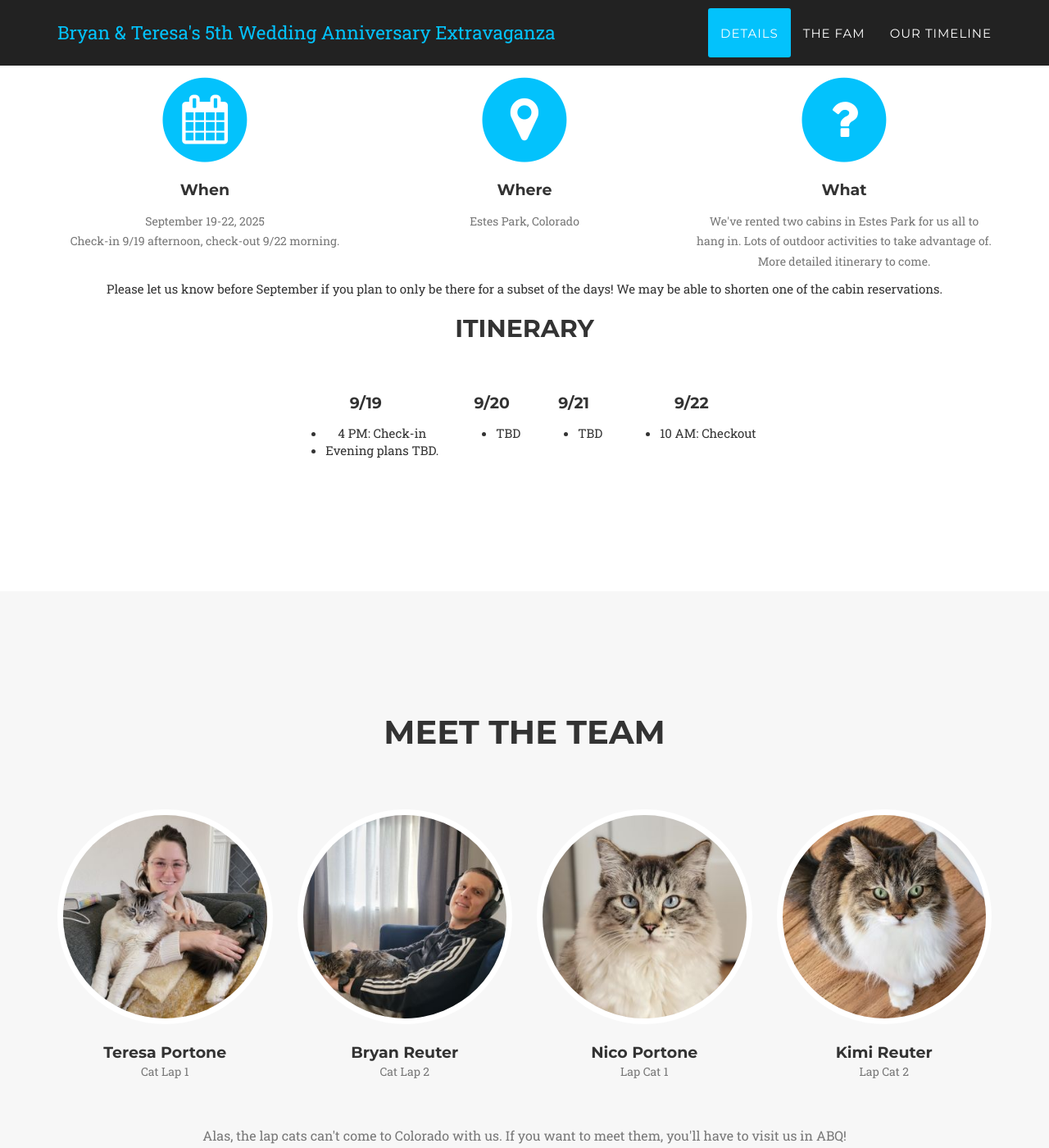
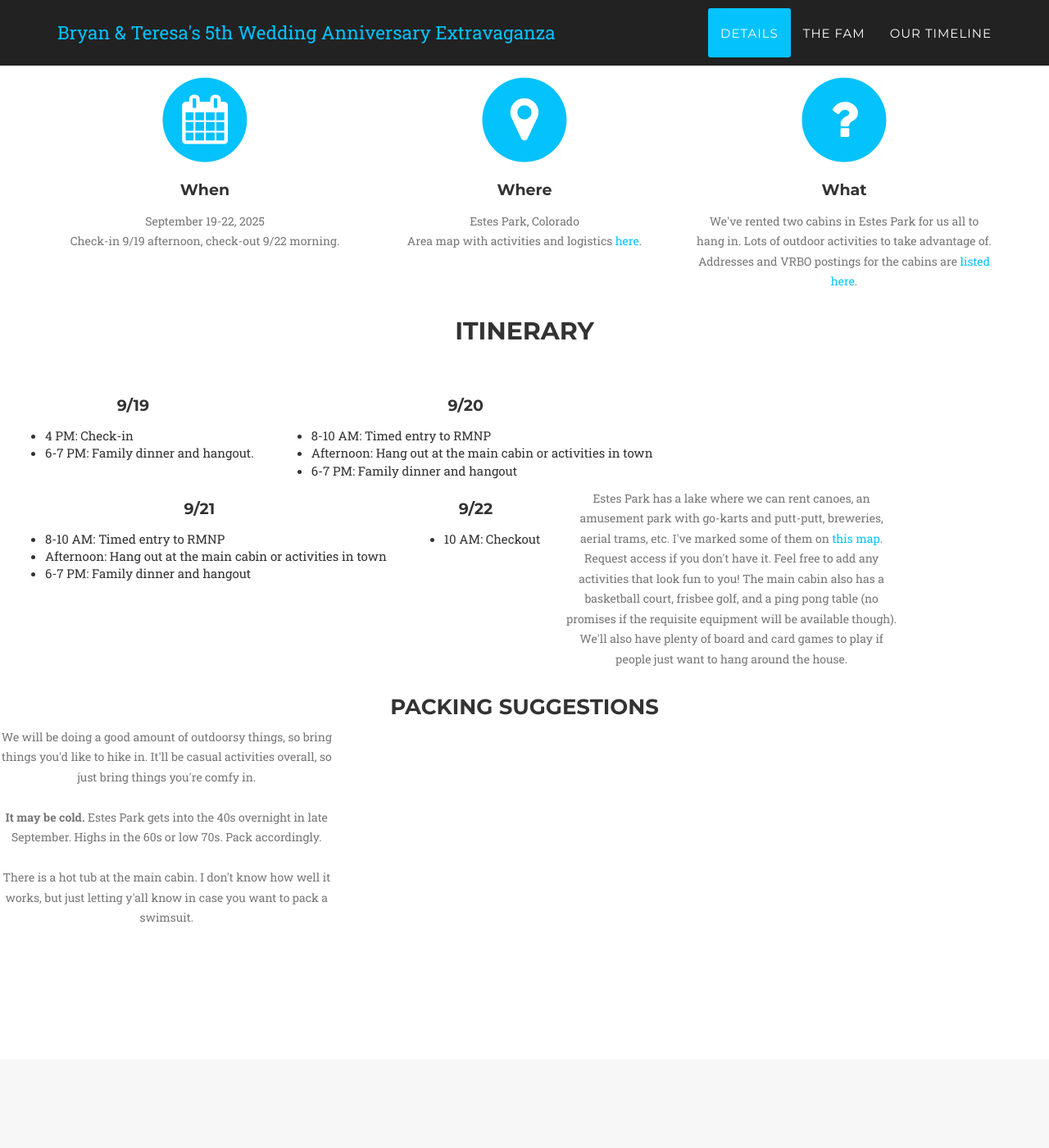
Before and after one commit to teresaportone/5years, a Jekyll site: the page built from index.html, in a window 1280 px wide and 1400 px high, scrolled down 915 px. Shown: the whole window at 82% size. Built offline with Jekyll 4.4.1, drawn with Linux system fonts in a browser that asks for light colours; some web fonts are replaced.

Commit message:
Updating with more details.

```diff
--- a/_includes/details.html
+++ b/_includes/details.html
@@ -26,7 +26,8 @@
                     </span>
                     <h4 class="service-heading">Where</h4>
                     <p class="text-muted">
-                        Estes Park, Colorado
+                        Estes Park, Colorado<br/>
+                        Area map with activities and logistics <a href="https://www.google.com/maps/d/edit?mid=1H7kfs-kU6sQ-eBDMw4ftUVqJ8ms7fJI&usp=sharing">here</a>.
                     </p>
                 </div>
                 <div class="col-md-4">
@@ -36,12 +37,9 @@
                     </span>
                     <h4 class="service-heading">What</h4>
                     <p class="text-muted">
-                        We've rented two cabins in Estes Park for us all to hang in. Lots of outdoor activities to take advantage of. More detailed itinerary to come.
+                        We've rented two cabins in Estes Park for us all to hang in. Lots of outdoor activities to take advantage of. Addresses and VRBO postings for the cabins are <a href="https://docs.google.com/document/d/1C8ObPEF_4iK_2hc4IcEXcn5NLzK1npDNdI76gfTrGNU/edit?usp=drive_link">listed here</a>.
                     </p>
                 </div>
-            </div>
-            <div class="row text-center">
-                Please let us know before September if you plan to only be there for a subset of the days! We may be able to shorten one of the cabin reservations.
             </div>
         </div>
         <div class="row">
@@ -53,35 +51,70 @@
             <div class="col-md-5">
                 <h4 class="service-heading">9/19</h4>
                 <p class="text-muted">
-                    <ul>
+                    <ul style="text-align: left;">
                         <li>4 PM: Check-in</li>
-                        <li>Evening plans TBD.</li>
+                        <li>6-7 PM: Family dinner and hangout.</li>
                     </ul>
                 </p>
             </div>
             <div class="col-md-5">
                 <h4 class="service-heading">9/20</h4>
                 <p class="text-muted">
-                    <ul>
-                        <li>TBD</li>
+                    <ul style="text-align: left;">
+                        <li>8-10 AM: Timed entry to RMNP</li>
+                        <li>Afternoon: Hang out at the main cabin or activities in town</li>
+                        <li>6-7 PM: Family dinner and hangout</li>
                     </ul>
                 </p>
             </div>
             <div class="col-md-5">
                 <h4 class="service-heading">9/21</h4>
                 <p class="text-muted">
-                    <ul>
-                        <li>TBD</li>
+                    <ul style="text-align:left;">
+                        <li>8-10 AM: Timed entry to RMNP</li>
+                        <li>Afternoon: Hang out at the main cabin or activities in town</li>
+                        <li>6-7 PM: Family dinner and hangout</li>
                     </ul>
                 </p>
             </div>
             <div class="col-md-5">
                 <h4 class="service-heading">9/22</h4>
                 <p class="text-muted">
-                    <ul>
+                    <ul style="text-align:left;">
                         <li>10 AM: Checkout</li>
                     </ul>
                 </p>
             </div>
+
+            <div class="row text-center">
+                <div class="col-md-4">
+                    <p class="text-muted">
+                        Estes Park has a lake where we can rent canoes, an amusement park with go-karts and putt-putt, breweries, aerial trams, etc. I've marked some of them on  <a href="https://www.google.com/maps/d/edit?mid=1H7kfs-kU6sQ-eBDMw4ftUVqJ8ms7fJI&usp=sharing">this map</a>.
+                        Request access if you don't have it.
+                        Feel free to add any activities that look fun to you!
+                        The main cabin also has a basketball court, frisbee golf, and a ping pong table (no promises if the requisite equipment will be available though).
+                        We'll also have plenty of board and card games to play if people just want to hang around the house.
+                    </p>
+                </div>
+            </div>
+        </div>
+        <div class="row">
+            <div class="col-lg-12 text-center">
+                <h3 class="section-heading">Packing suggestions</h3>
+            </div>
+        </div>
+        <div class="row text-center">
+            <div class="col-md-4">
+                <p class="text-muted">
+                    We will be doing a good amount of outdoorsy things, so bring things you'd like to hike in.
+                    It'll be casual activities overall, so just bring things you're comfy in.<br/><br/>
+                    <b>It may be cold.</b>
+                    Estes Park gets into the 40s overnight in late September.
+                    Highs in the 60s or low 70s.
+                    Pack accordingly.<br/><br/>
+                    There is a hot tub at the main cabin.
+                    I don't know how well it works, but just letting y'all know in case you want to pack a swimsuit.
+                </p>
+            </div>
         </div>
     </section>
```
